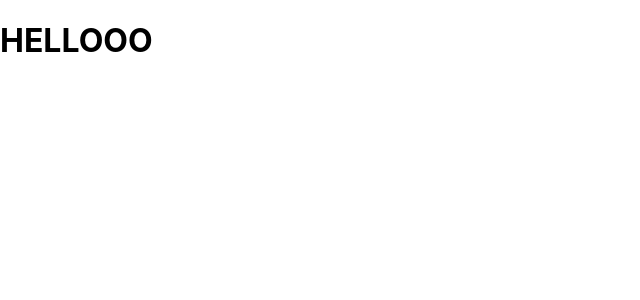
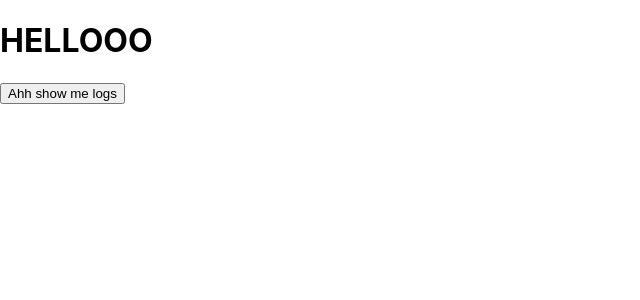
Before and after one commit to harrisonMondragon/tempo-tune, a React (Create React App) app in the folder tempo-tune/client/: page /results/1/1 in a window 1280 px wide. Shown: the top 300 px of the page, without its empty margins (0-640 px from the left). Built offline with nearby package versions, Linux system fonts and the light colour scheme.

Commit message:
Get track tempos
Track tempos will display after clicking button from results page. For
some reason the useEffect in results is iterating through opTracks twice
so need to figure out why that is

```diff
--- a/tempo-tune/client/src/pages/Input/Input.jsx
+++ b/tempo-tune/client/src/pages/Input/Input.jsx
@@ -11,8 +11,7 @@ const Input = ({ tracks, setTracks }) => {
 
   const navigate = useNavigate()
   const { id } = useParams();
-  const [inputPlaylist, setInputPlaylist] = useState(null);;
-  // const [tracks, setTracks] = useState(null);
+  const [inputPlaylist, setInputPlaylist] = useState(null);
   const [nextTracksUrl, setNextTracksUrl] = useState(null);
   const [bpm, setBpm] = useState(80);
 
--- a/tempo-tune/client/src/pages/Results/Results.jsx
+++ b/tempo-tune/client/src/pages/Results/Results.jsx
@@ -1,6 +1,18 @@
 import "./Results.css";
+import { useState, useEffect } from 'react';
+import { getTrackAudioFeatures } from "../../services/api";
+import { catchErrors } from '../../services/util';
 
 const Results = ({ opTracks }) => {;
+
+  const [goodTracks, setGoodTracks] = useState([]);
+  // const [badTracks, setBadTracks] = useState(null);
+
+  const showLogs = () => {
+    for (const track of opTracks) {
+      console.log(track);
+    }
+  }
 
   return (
     <div className="results-page-container">
@@ -16,6 +28,8 @@ const Results = ({ opTracks }) => {;
           </ul>
         </div>
       )}
+
+      <button onClick={showLogs}>Ahh show me logs</button>
     </div>
   )
 }
--- a/tempo-tune/client/src/services/api.js
+++ b/tempo-tune/client/src/services/api.js
@@ -11,14 +11,14 @@ axios.defaults.headers['Content-Type'] = 'application/json';
 
 /**
  * Get Current User's Profile
- * https://developer.spotify.com/documentation/web-api/reference/#endpoint-get-current-users-profile
+ * https://developer.spotify.com/documentation/web-api/reference/get-current-users-profile
  * @returns {Promise}
  */
 export const getCurrentUserProfile = () => axios.get('/me');
 
 /**
  * Get a List of Current User's Playlists
- * https://developer.spotify.com/documentation/web-api/reference/#endpoint-get-a-list-of-current-users-playlists
+ * https://developer.spotify.com/documentation/web-api/reference/get-a-list-of-current-users-playlists
  * @returns {Promise}
  */
 export const getCurrentUserPlaylists = (limit = 20) => {
@@ -27,10 +27,20 @@ export const getCurrentUserPlaylists = (limit = 20) => {
 
 /**
  * Get a Playlist
- * https://developer.spotify.com/documentation/web-api/reference/#endpoint-get-playlist
+ * https://developer.spotify.com/documentation/web-api/reference/get-playlist
  * @param {string} playlist_id - The Spotify ID for the playlist.
  * @returns {Promise}
  */
 export const getPlaylistById = playlist_id => {
   return axios.get(`/playlists/${playlist_id}`);
 }
+
+/**
+ * Get audio features of a track
+ * https://developer.spotify.com/documentation/web-api/reference/get-audio-features
+ * @param {string} track_id - The Spotify ID for the track.
+ * @returns {Promise}
+ */
+export const getTrackAudioFeatures = track_id => {
+  return axios.get(`/audio-features/${track_id}`);
+}
```
